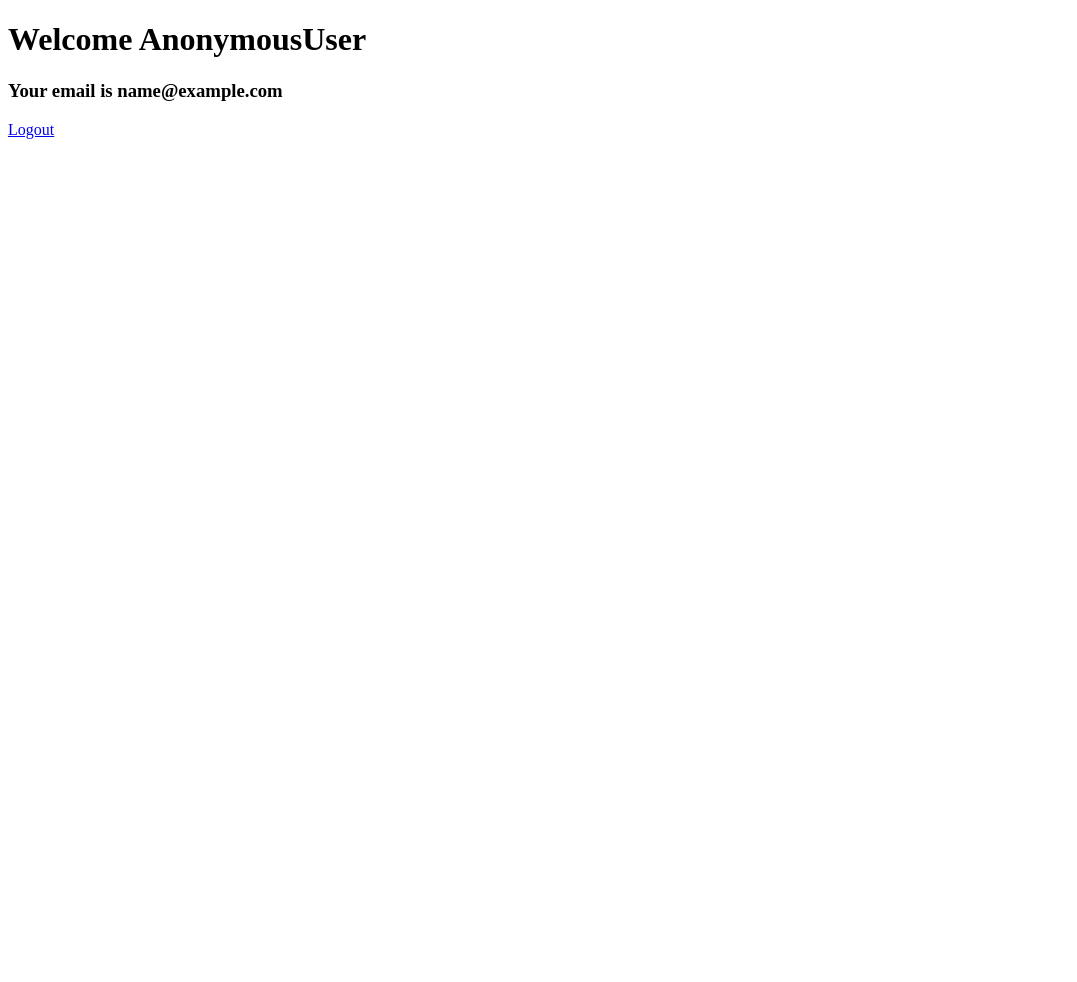
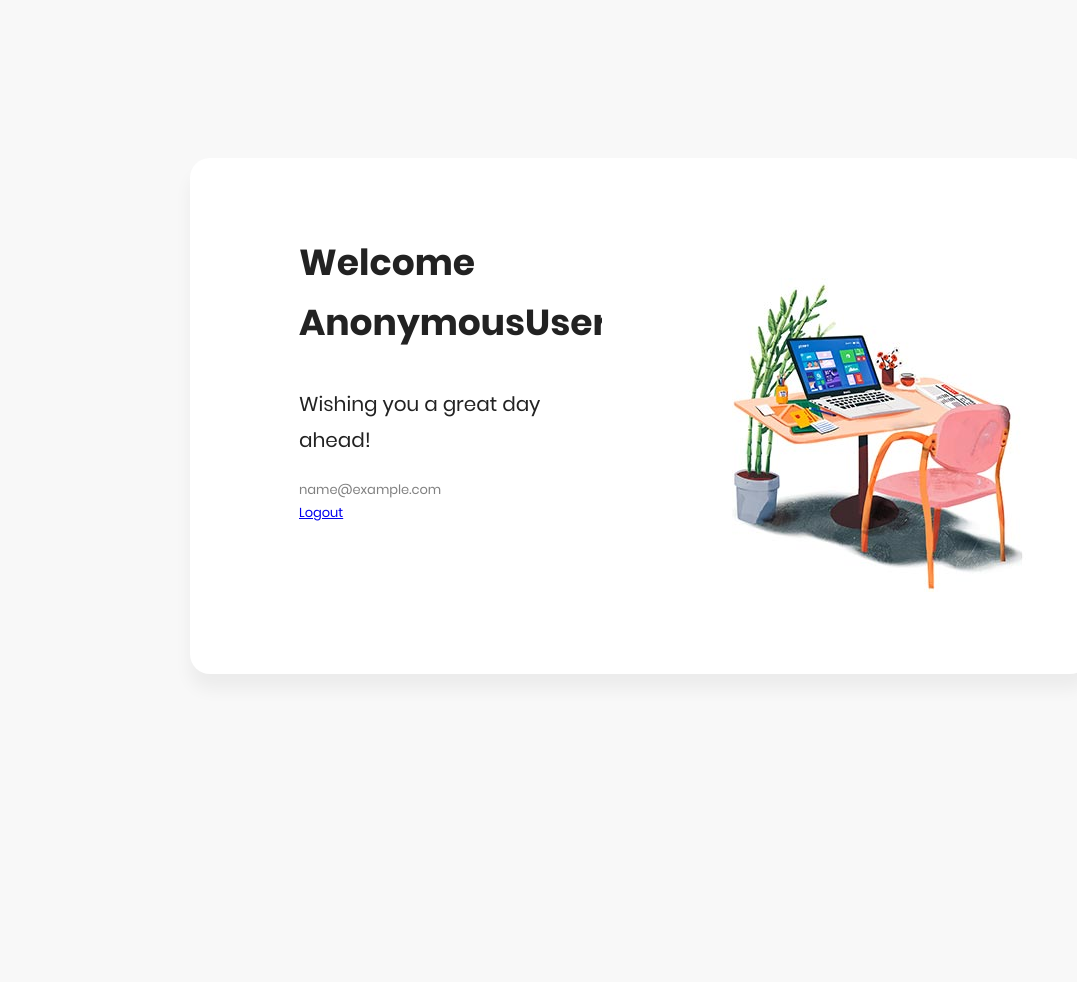
Before and after one commit to Ashhuu/LoginAuth, a Django app: template web/login/templates/login/dashboard.html in a window 1280 px wide. Shown: the whole page, without its empty margins (0-1077 px from the left). Before the commit the page ends 139 px from the top, so only its background shows below. Run offline with Django 3.2, Linux system fonts and the light colour scheme; the template is opened without the code that fills it: most values are stand-ins (such as "Sample title", 1, 10 or a date in 2020); some libraries are stand-ins or nearby versions.

Commit message:
Template Fixed

```diff
--- a/web/login/templates/login/dashboard.html
+++ b/web/login/templates/login/dashboard.html
@@ -2,12 +2,43 @@
 <html lang="en">
 <head>
     <meta charset="UTF-8">
-    <title>Welcome to Dashboard</title>
+    <meta name="viewport" content="width=device-width, initial-scale=1.0">
+    <meta http-equiv="X-UA-Compatible" content="ie=edge">
+    <title>Sign In</title>
+    {% load static %}
+
+    <!-- Font Icon -->
+    <link rel="stylesheet" href="fonts/material-icon/css/material-design-iconic-font.min.css">
+
+    <!-- Main css -->
+    <link href="{% static 'css/style.css' %}" rel="stylesheet">
 </head>
 <body>
-    <h1>Welcome {{ user }}</h1>
-    <h3>Your email is {{ email }}</h3>
-    <a href="{% url 'logout' %}">Logout</a>
 
-</body>
+    <div class="main">
+
+        <!-- Sign up form -->
+        <section class="signup">
+            <div class="container">
+                <div class="signup-content">
+                    <div class="signup-form">
+                        <h2 class="form-title">Welcome {{ user }},</h2>
+                        <div style="font-size:20px;margin-top:20px;">Wishing you a great day ahead!</div>
+                        <div style="color:gray;margin-top:20px;">{{ email }}</div>
+                        <div style="color:green;margin-top:0px;"><a href="{% url 'logout' %}">Logout</a></div>
+                    </div>
+                    <div class="signup-image">
+                        <img src="{% static "images/signup-image.jpg" %}"
+                    </div>
+                </div>
+            </div>
+        </section>
+
+
+
+
+    <!-- JS -->
+    <script src="vendor/jquery/jquery.min.js"></script>
+    <script src="{% static '/js/main.js' %}"
+</body><!-- This templates was made by Colorlib (https://colorlib.com) -->
 </html>
--- a/web/login/templates/login/index.html
+++ b/web/login/templates/login/index.html
@@ -50,7 +50,7 @@
                             </div>
                         </form>
                         <div style="color:red;margin-top:20px;">{{ error }}</div>
-                        {{ token }}
+                        <div style="color:green;margin-top:10px;"><a href="{% url 'Login' %}">Already registered? Sign In!</a></div>
                     </div>
                     <div class="signup-image">
                         <img src="{% static "images/signup-image.jpg" %}"
--- a/web/login/templates/login/login.html
+++ b/web/login/templates/login/login.html
@@ -38,6 +38,7 @@
                             </div>
                         </form>
                         <div style="color:red;margin-top:20px;">{{ error }}</div>
+                        <div style="color:green;margin-top:10px;"><a href="{% url 'register' %}">Haven't Registered yet? Register Now!</a></div>
                     </div>
                     <div class="signup-image">
                         <img src="{% static "images/signup-image.jpg" %}"
```
